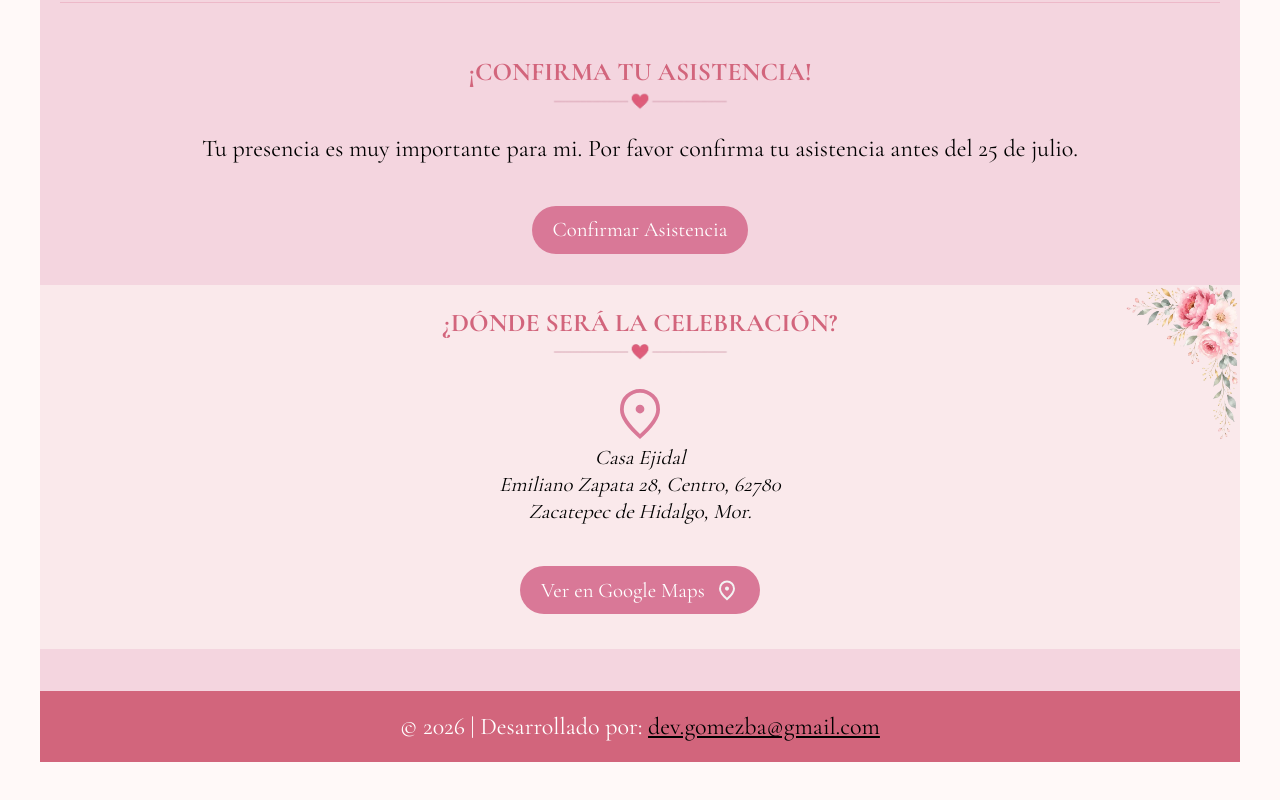
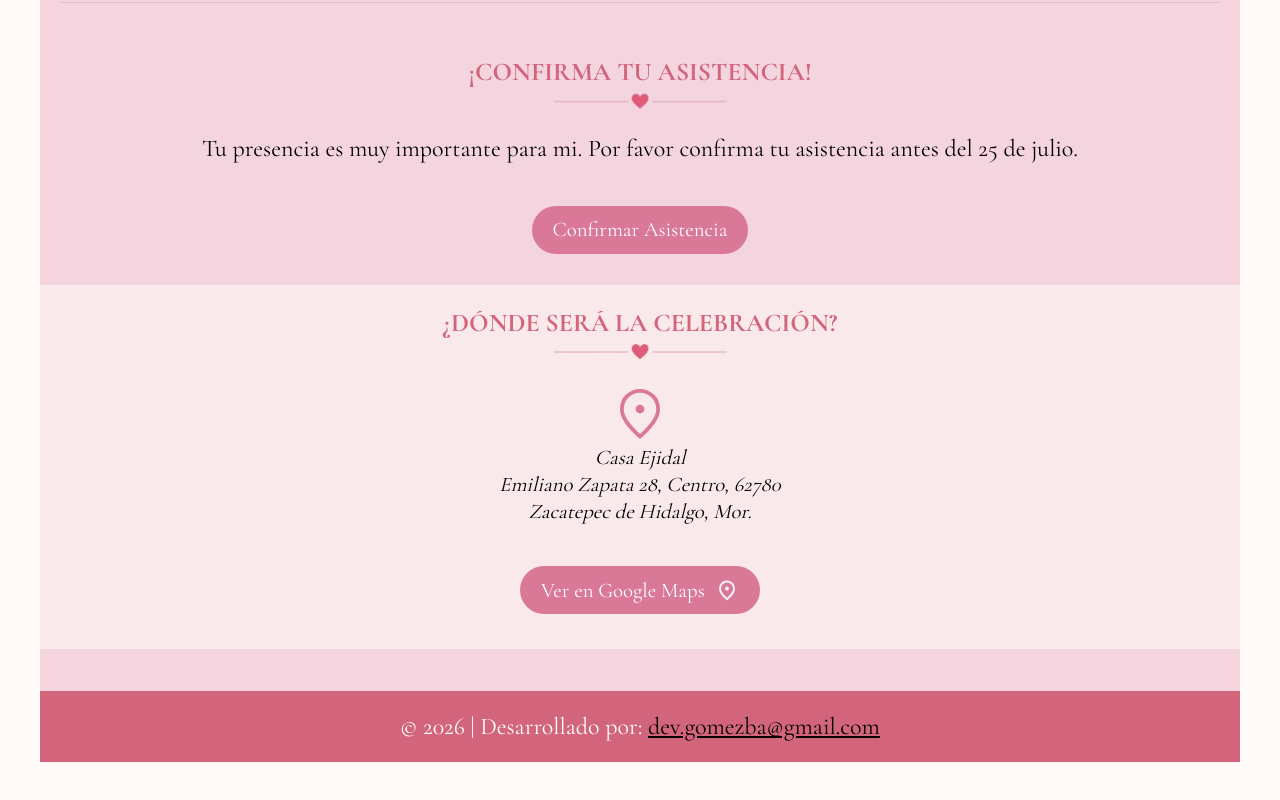
Before and after one commit to Gomezba/fiesta-perita, a plain HTML site: page index.html in a window 1280 px wide. Shown: the part 3187-3987 px from the top of the page. Drawn offline with nearby package versions, Linux system fonts and the light colour scheme.

Commit message:
remove flores celebracion

```diff
--- a/css/styles.css
+++ b/css/styles.css
@@ -413,7 +413,6 @@ address {
 	padding-bottom: 1.7em;
 	width: calc(100% + 40px);
 	margin-left: -20px;
-	position: relative;
 	overflow: hidden;
 }
 
@@ -426,13 +425,6 @@ address {
 .btn-location {
 	display: flex;
 	gap: 0.5em;
-}
-
-.img-flower-location {
-	position: absolute;
-	top: 0;
-	right: 0;
-	width: 120px;
 }
 
 .footer {
--- a/index.html
+++ b/index.html
@@ -140,7 +140,6 @@
 				<a class="btn" href="https://forms.gle/d4DbX4XbY3Cpmu7L8" target="_blank">Confirmar Asistencia</a>
 			</section>
 			<section class="section-direction">
-				<img class="img-flower-location" src="./assets/img/flower-top-rigth.webp" alt="" />
 				<h2 class="subtitle">¿DÓNDE SERÁ LA CELEBRACIÓN?</h2>
 				<img class="heart-pink heart-pink--top" src="./assets/img/heart-pink.webp" alt="" />
 				<img class="location" src="./assets/img/location.svg" alt="" />
```
